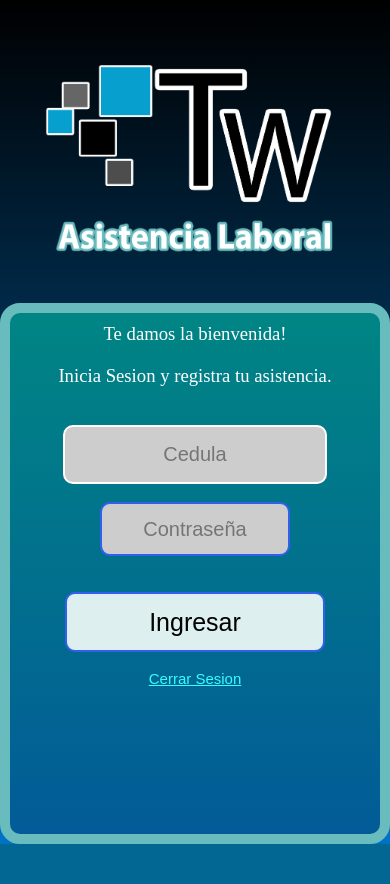
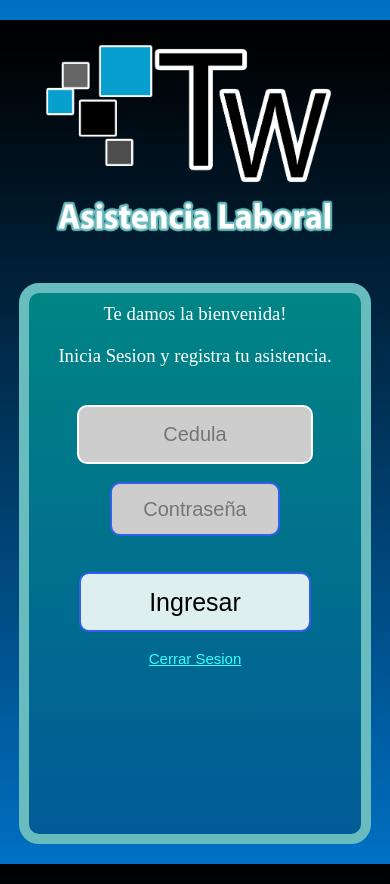
Before and after one commit to info-ticoworks/asistencia-ticoworks, a PHP site: page / in a window 390 px wide. Before the commit the page ends 844 px from the top, so only its background shows below. Run offline with PHP 8.4, Linux system fonts and the light colour scheme; some libraries are stand-ins or nearby versions.

Commit message:
Cambios en Estilo

```diff
--- a/css/main.css
+++ b/css/main.css
@@ -267,13 +267,17 @@ p{
 
 
 @media (max-width:500px){
+    body, html {
+        margin: 20px 0;
+    }
+
+
     .tw-logo {
         width: 80%;
-        padding-top: 60px;
     }
 
     .form-box {
-        width: 95%;
+        width: 85%;
         height: 85%;
         padding: 10px 0;
     }
```
